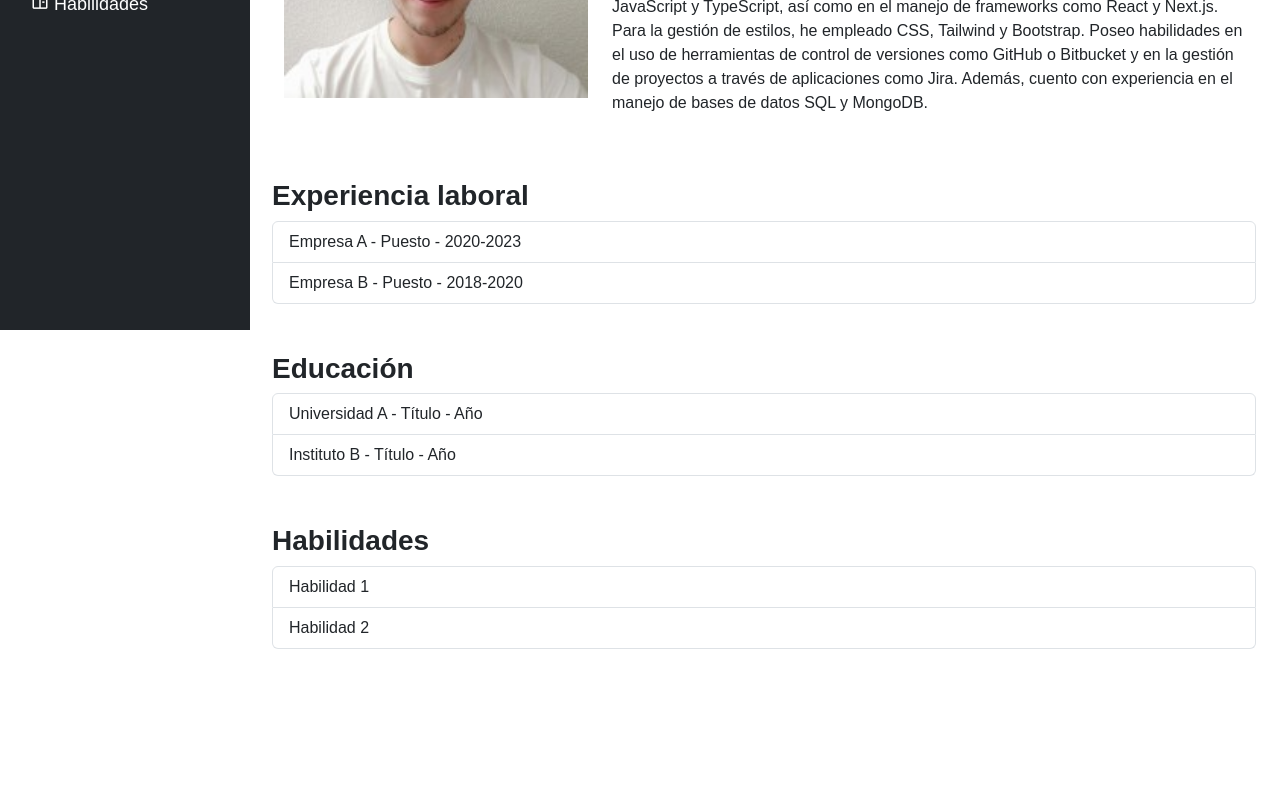
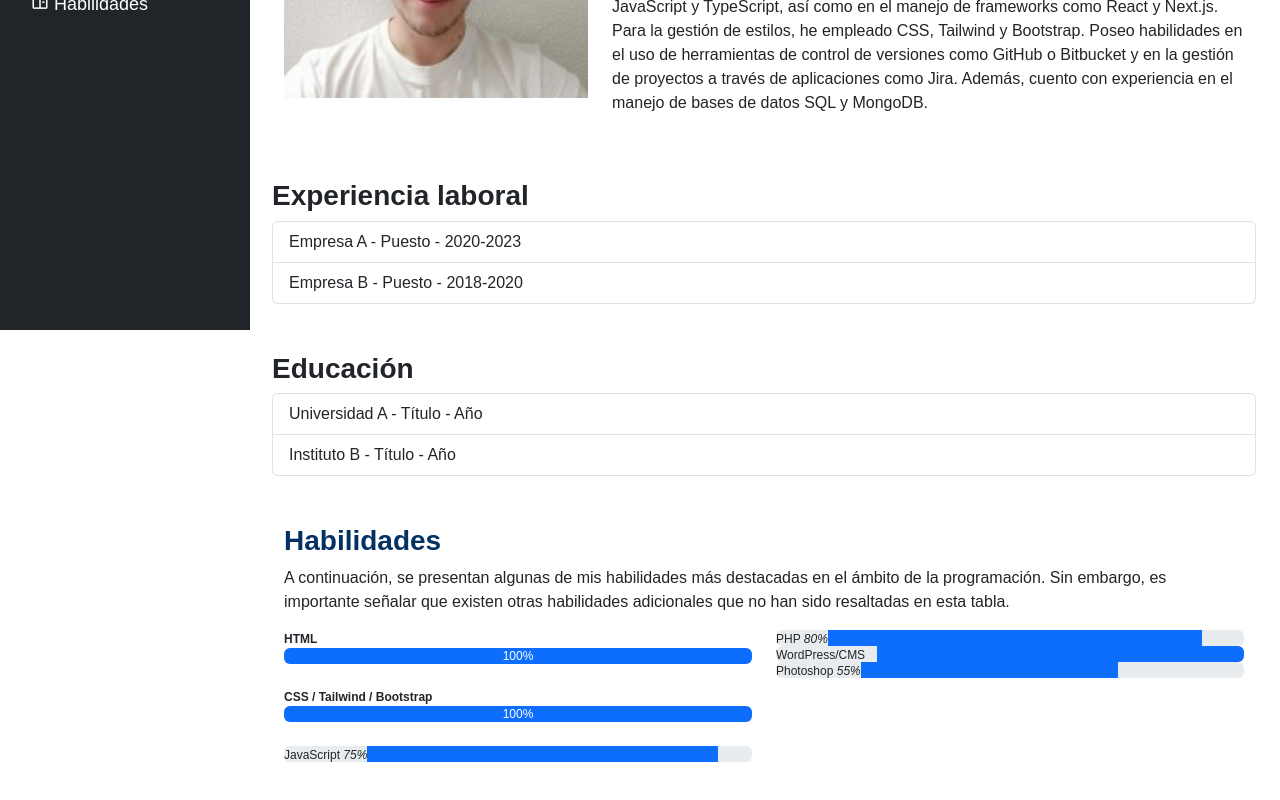
Before and after one commit to daniMartinAlo/curriculum, a React (Create React App) app in the folder cv-web/: page / in a window 1280 px wide. Shown: the part 470-1270 px from the top of the page. Before the commit the page ends 1187 px from the top, so only its background shows below. Built offline with nearby package versions, Linux system fonts and the light colour scheme.

Commit message:
add skills page

```diff
--- a/cv-web/src/App.css
+++ b/cv-web/src/App.css
@@ -91,6 +91,11 @@ main {
   max-width: auto;
 }
 
+.custom-bold {
+  font-weight: bold;
+  font-size: 12px;
+}
+
 @media (max-width: 768px) {
   .sidebar {
     display: none;
--- a/cv-web/src/components/Skills.js
+++ b/cv-web/src/components/Skills.js
@@ -3,12 +3,48 @@ import React from 'react';
 const Skills = () => {
   return (
     <section id="skills" className="my-5">
-      <h1>Habilidades</h1>
-      <ul className="list-group">
-        <li className="list-group-item">Habilidad 1</li>
-        <li className="list-group-item">Habilidad 2</li>
-        {/* Añadir cada habilidad y desarrollarla un poquito */}
-      </ul>
+      <div className="container">
+        <div className="section-title">
+          <h2>Habilidades</h2>
+          <p>A continuación, se presentan algunas de mis habilidades más destacadas en el ámbito de la programación. Sin embargo, es importante señalar que existen otras habilidades adicionales que no han sido resaltadas en esta tabla.</p>
+        </div>
+
+        <div className="row skills-content">
+          <div className="col-lg-6" data-aos="fade-up">
+            <p className='mb-0 custom-bold'>HTML</p>
+            <div className="progress mb-4">
+              <div className="progress-bar" role="progressbar" style={{ width: '100%' }} aria-valuenow="100" aria-valuemin="0" aria-valuemax="100">100%</div>
+            </div>
+
+            <p className='mb-0 custom-bold'>CSS / Tailwind / Bootstrap</p>
+            <div className="progress mb-4">
+              <div className="progress-bar" role="progressbar" style={{ width: '100%' }} aria-valuenow="100" aria-valuemin="0" aria-valuemax="100">100%</div>
+            </div>
+
+            <div className="progress">
+              <span className="skill">JavaScript <i className="val">75%</i></span>
+              <div className="progress-bar" role="progressbar" style={{ width: '75%' }} aria-valuenow="75" aria-valuemin="0" aria-valuemax="100"></div>
+            </div>
+          </div>
+
+          <div className="col-lg-6" data-aos="fade-up" data-aos-delay="100">
+            <div className="progress">
+              <span className="skill">PHP <i className="val">80%</i></span>
+              <div className="progress-bar" role="progressbar" style={{ width: '80%' }} aria-valuenow="80" aria-valuemin="0" aria-valuemax="100"></div>
+            </div>
+
+            <div className="progress">
+              <span className="skill">WordPress/CMS <i className="val">90%</i></span>
+              <div className="progress-bar" role="progressbar" style={{ width: '90%' }} aria-valuenow="90" aria-valuemin="0" aria-valuemax="100"></div>
+            </div>
+
+            <div className="progress">
+              <span className="skill">Photoshop <i className="val">55%</i></span>
+              <div className="progress-bar" role="progressbar" style={{ width: '55%' }} aria-valuenow="55" aria-valuemin="0" aria-valuemax="100"></div>
+            </div>
+          </div>
+        </div>
+      </div>
     </section>
   );
 }
```
